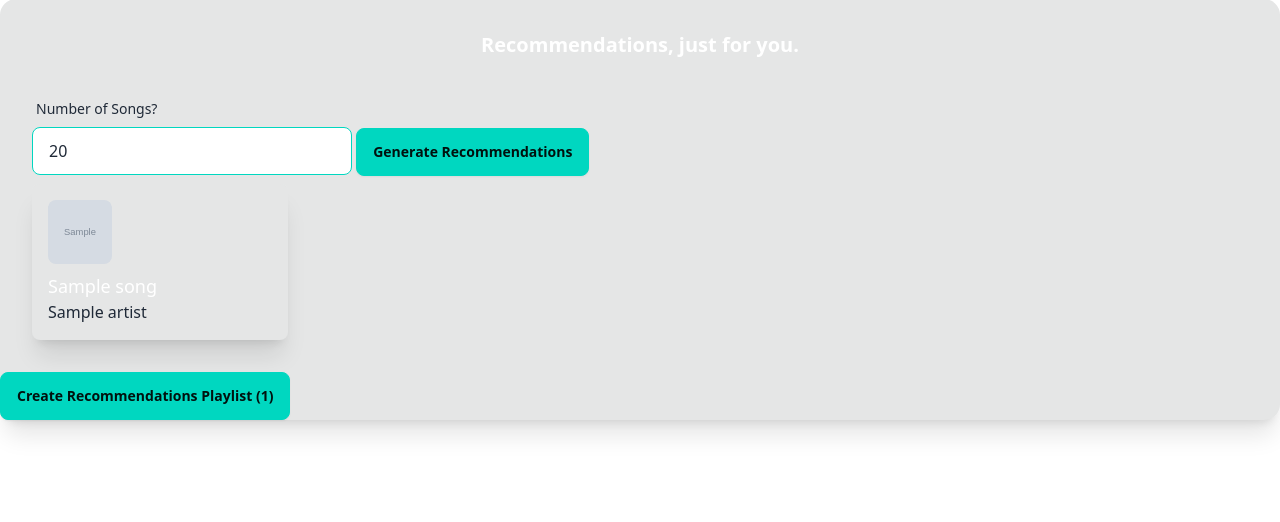
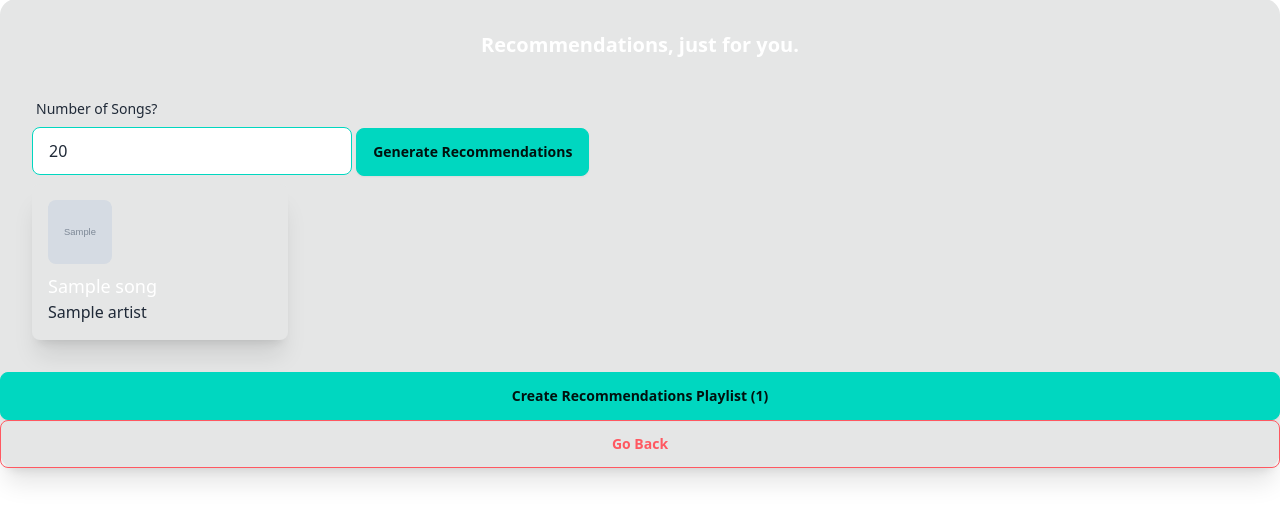
Before and after one commit to taddmtii/FlowFinder, a Flask app: template templates/createRecommendationsPlaylist.html in a window 1280 px wide. Shown: the part 49-571 px from the top of the page. Run offline with Flask 3, Linux system fonts and the light colour scheme; the template is opened without the code that fills it: most values are stand-ins (such as "Sample title", 1, 10 or a date in 2020); grey boxes marked "Sample" are stand-in pictures; some libraries are stand-ins or nearby versions.

Commit message:
changed button placement

```diff
--- a/templates/createRecommendationsPlaylist.html
+++ b/templates/createRecommendationsPlaylist.html
@@ -57,14 +57,14 @@
                     </div>
                     {% endfor %}
                 </div>
-
             </div>
             <form action="/createRecomendationsPlaylistFORM" method="post">
                 {% for id in recommendationsIDs %}
                 <input type="hidden" name="recommendationsIDs[]" value="{{ id }}">
                 {% endfor %}
-                <button type="submit" class="btn btn-accent">Create Recommendations Playlist ({{ num_songs }})</button>
             </form>
+            <button type="submit" class="btn btn-accent">Create Recommendations Playlist ({{ num_songs }})</button>
+            <button class="btn btn-outline btn-error"><a href="/createCustomPlaylist">Go Back</a></button>
         </div>
     </div>
 </div>
```
